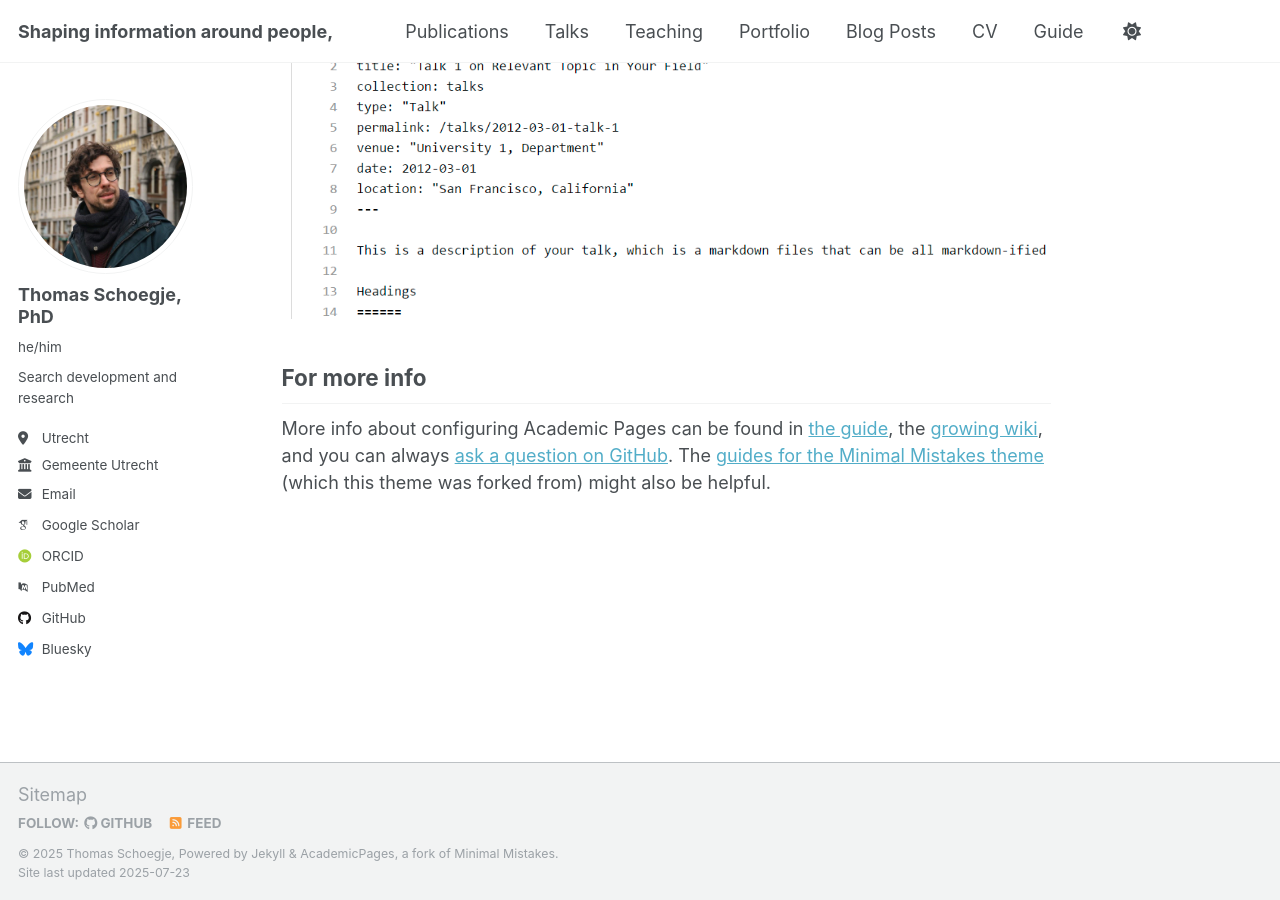
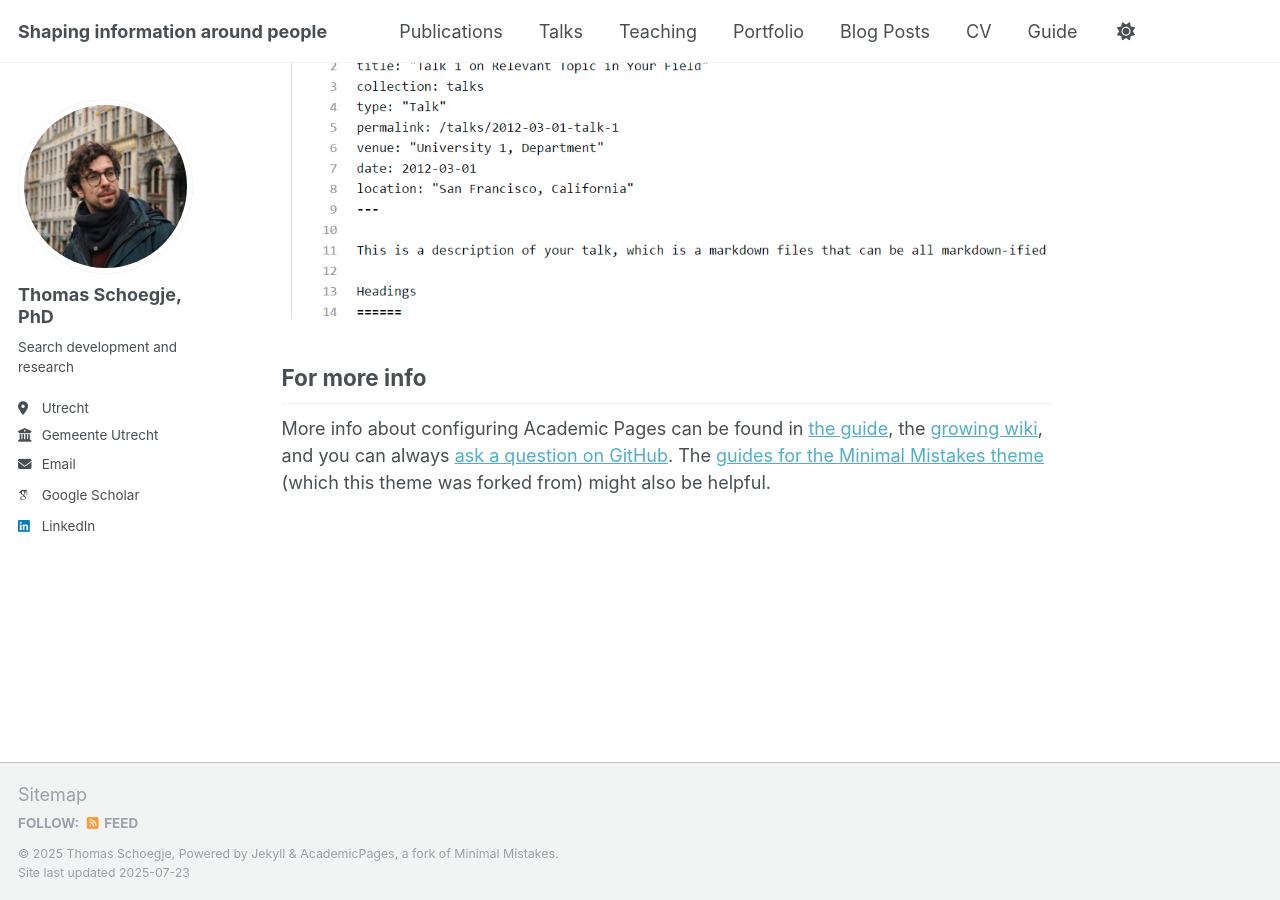
Before and after one commit to tmschoegje/tmschoegje.github.io, a Jekyll site: the page built from _pages/about.md, in a window 1280 px wide and 900 px high, scrolled down 2852 px. Built offline with Jekyll 4.4.1, drawn with Linux system fonts in a browser that asks for light colours; some web fonts are replaced; a script that is not in the unit is left out.

Commit message:
Update _config.yml

```diff
--- a/_config.yml
+++ b/_config.yml
@@ -9,7 +9,7 @@
 # Basic Site Settings
 locale                   : "en-US"
 site_theme               : "default"
-title                    : "Shaping information around people,"
+title                    : "Shaping information around people"
 title_separator          : "-"
 name                     : &name "Thomas Schoegje"
 description              : &description "personal description"
@@ -24,7 +24,7 @@ author:
   # Biographic information
   avatar           : "linkedin.png"
   name             : "Thomas Schoegje, PhD"
-  pronouns         :  "he/him"
+  pronouns         :  # "he/him"
   bio              : "Search development and research"
   location         : "Utrecht"
   employer         : "Gemeente Utrecht"
@@ -32,13 +32,13 @@ author:
   email            : "tmschoegje@gmail.com"
 
   # Academic websites
-  dblp         : "https://dblp.org/pid/167/5410.html"
+  dblp         : #"https://dblp.org/pid/167/5410.html"
   arxiv            : # URL - Update with the correct link to your profile
-  googlescholar    : "https://scholar.google.com/citations?user=PS_CX0AAAAAJ"
+  googlescholar    : "https://dblp.org/pid/167/5410.html"
   impactstory      : # URL
-  orcid            : "http://orcid.org/yourorcidurl"
+  orcid            : # "http://orcid.org/yourorcidurl"
   semantic         : # URL
-  pubmed           : "https://www.ncbi.nlm.nih.gov/pubmed/?term=john+snow"
+  pubmed           : # "https://www.ncbi.nlm.nih.gov/pubmed/?term=john+snow"
   researchgate     : # URL
   scopus           : # URL
 
@@ -46,13 +46,13 @@ author:
   bitbucket        : # Username - Update with your username on the site
   codepen          : # Username
   dribbble         : # Username
-  github           : "academicpages"
+  github           : # "academicpages"
   kaggle           : # Username
   stackoverflow    : # User number or user number and name (i.e., use "1" or "1/jeff-atwood")
 
   # Social media
   artstation       : # Username
-  bluesky          : "bsky.app" # Replace this with you Bluesky username
+  bluesky          : # "bsky.app" # Replace this with you Bluesky username
   facebook         : # Username
   flickr           : # Username
   foursquare       : # Username
@@ -61,7 +61,7 @@ author:
   keybase          : # Username
   instagram        : # Username
   lastfm           : # Username
-  linkedin         : # Username
+  linkedin         : "https://www.linkedin.com/in/thomas-schoegje-25205585"
   mastodon         : # URL
   medium           : # URL
   pinterest        : # Username
```
